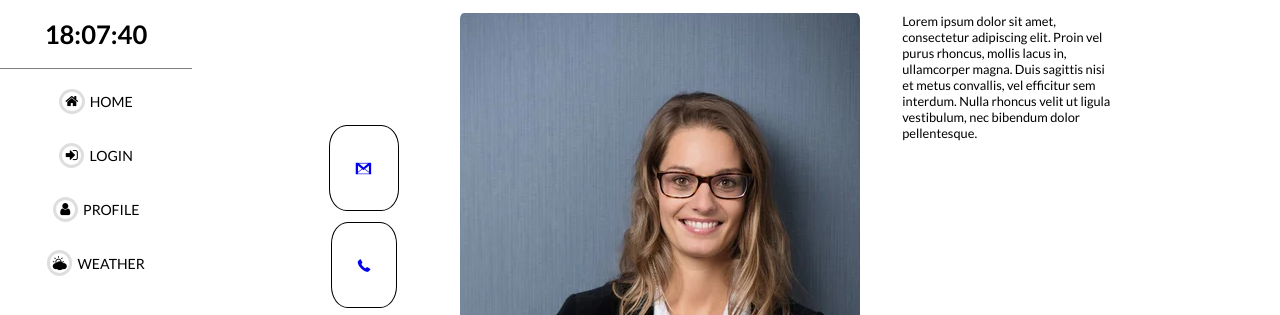
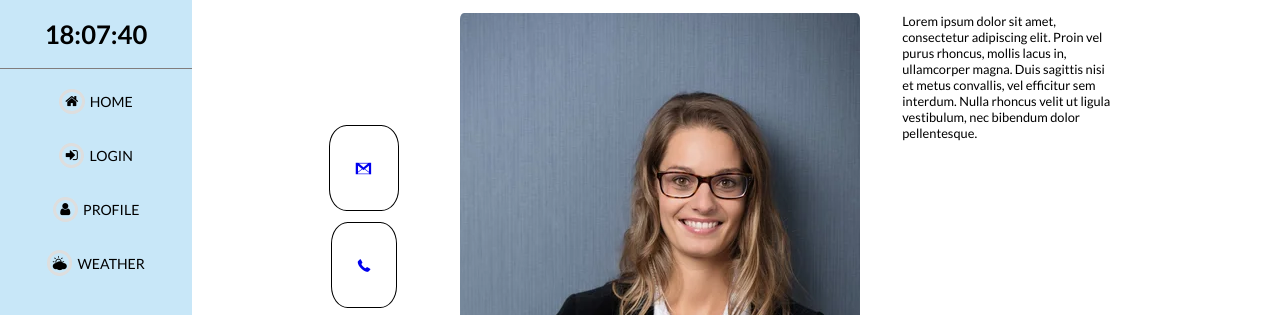
Before and after one commit to SeaaRaider/website, a plain HTML site: page mainpage/index.html in a window 1280 px wide. Shown: the top 315 px of the page. Drawn offline with Linux system fonts and the light colour scheme.

Commit message:
Grid laoyout dropped, added contact boxes

```diff
--- a/mainpage/index.css
+++ b/mainpage/index.css
@@ -27,7 +27,7 @@ nav
     width: 15%;
     position: fixed;
     top: 0;
-    /* background-color: #86c9f073; */
+    background-color: #86c9f073;
 }
 
 nav ol
```
